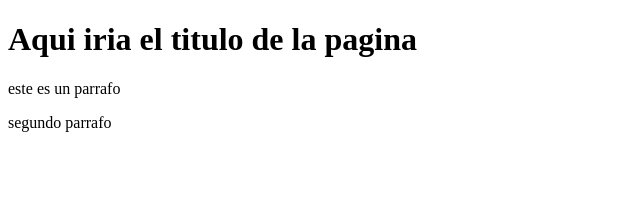
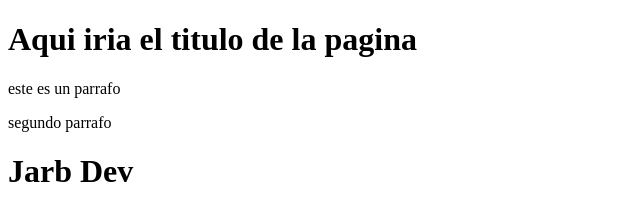
Before and after one commit to bluecioladev/Proyecto-web-Empresa-C, a plain HTML site: page index.html in a window 1280 px wide. Shown: the whole page, without its empty margins (0-640 px from the left). Drawn offline with Linux system fonts and the light colour scheme.

Commit message:
Update index.html

```diff
--- a/index.html
+++ b/index.html
@@ -10,5 +10,6 @@
     <h1>Aqui iria el titulo de la pagina</h1>
     <p>este es un parrafo</p>
     <p>segundo parrafo</p>
+    <h1>Jarb Dev</h1>
 </body>
 </html>
```
